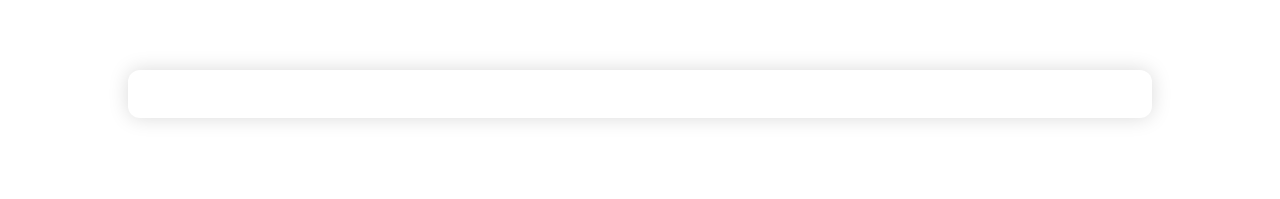
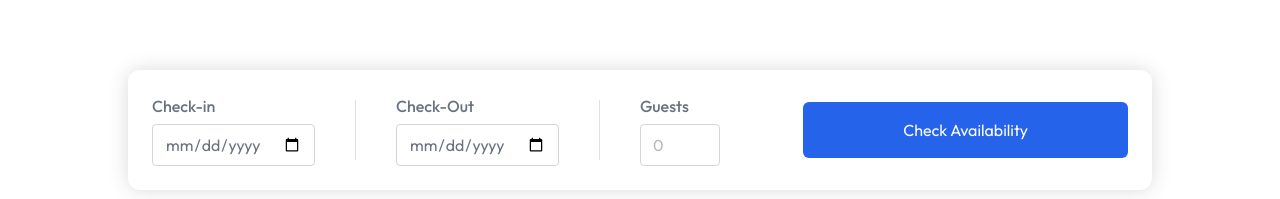
Before and after one commit to MwaranoKelvin/Final-Project, a React (Vite) app in the folder Client/: page /rooms/67f763d8197ac559e4089b7a in a window 1280 px wide. Shown: the part 753-952 px from the top of the page. Built offline with nearby package versions, Linux system fonts and the light colour scheme; no server answers; a web font is replaced by a local one.

Commit message:
Modified the booking page.

```diff
--- a/Client/src/pages/RoomDetails.jsx
+++ b/Client/src/pages/RoomDetails.jsx
@@ -67,11 +67,31 @@
             </div>
 
             {/* Check-In Check-Out Form */}
-            <form className='flex flex-col md:flex-ro items-start md:items-center justify-between bg-white shadow-[0px_0px_20px_rgba(0,0,0,0.15)] p-6 rounded-xl mx-auto mt-16 max-w-6xl'>
-                <div>
+            <form className='flex flex-col md:flex-row items-start md:items-center justify-between bg-white shadow-[0px_0px_20px_rgba(0,0,0,0.15)] p-6 rounded-xl mx-auto mt-16 max-w-6xl'>
+                <div className='flex flex-col flex-wrap md:flex-row items-start md:items-center gap-4 md:gap-10 text-gray-500'>
+                    <div className='flex flex-col'>
+                        <label htmlFor="checkInDate" className='font-medium'>Check-in</label>
+                        <input type="date" id='checkInDate' placeholder='Check-In'  className='w-full rounded border border-gray-300 px-3 py-2 mt-1.5 outline-none' required/>
+                    </div>
+                    <div className='w-px h-15 bg-gray-300/70 max-md:hidden'></div>
+
+                     <div className='flex flex-col'>
+                        <label htmlFor="checkOutDate" placeholder='Check-Out' className='font-medium'>Check-Out</label>
+                        <input type="date" id='checkOutDate' className='w-full rounded border border-gray-300 px-3 py-2 mt-1.5 outline-none' required/>
+                    </div>
+
+                    <div className='w-px h-15 bg-gray-300/70 max-md:hidden'></div>
+
+                    <div className='flex flex-col'>
+                        <label htmlFor="guests" className='font-medium'>Guests</label>
+                        <input type="number" placeholder='0' id='guests' className='max-w-20 rounded border border-gray-300 px-3 py-2 mt-1.5 outline-none' required/>
+                    </div>
+
 
                 </div>
-
+                <button type='submit' className='bg-primary hover:bg-primary-dull active:scale-95 transition-all text-white rounded-md max-md:w-full max-md:mt-6 md:px-25 py-3 md:py-4 text-base cursor-pointer'>
+                    Check Availability
+                </button>
             </form>
 
         </div>
```
